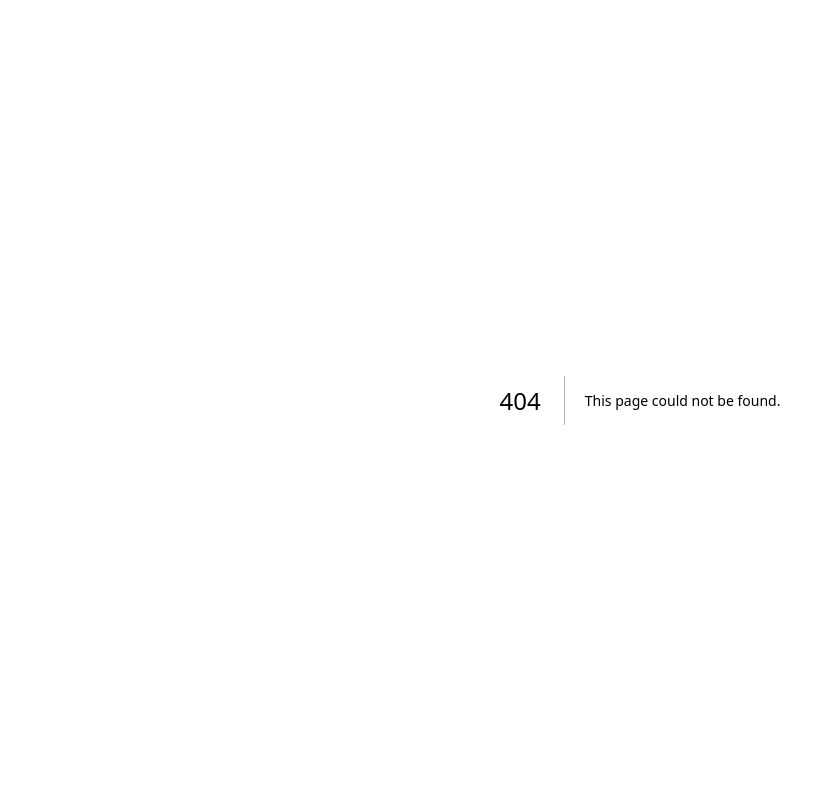
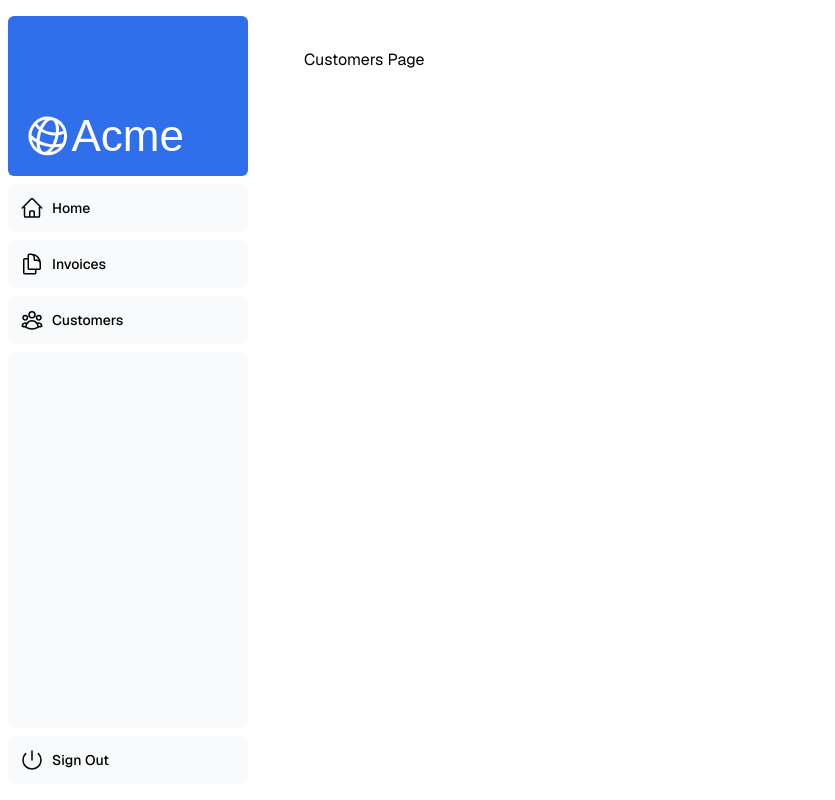
Before and after one commit to youngsun4786/nextjs-dashboard, a Next.js app: page /dashboard/customers in a window 1280 px wide. Before the commit this address had no page. Shown: the whole page, without its empty margins (0-835 px from the left). Built offline with nearby package versions, Linux system fonts and the light colour scheme; a web font is replaced by a local one.

Commit message:
add layout and pages for dashboard

```diff
--- /dev/null
+++ b/app/dashboard/customers/page.tsx
@@ -0,0 +1,5 @@
+const Page = () => {
+    return <p>Customers Page</p>
+}
+
+export default Page;
--- /dev/null
+++ b/app/dashboard/invoices/page.tsx
@@ -0,0 +1,5 @@
+const Page = () => {
+  return <p>Invoices Page</p>;
+};
+
+export default Page;
--- /dev/null
+++ b/app/dashboard/layout.tsx
@@ -0,0 +1,17 @@
+import SideNav from '../ui/dashboard/sidenav';
+import { ReactNode } from 'react';
+
+const Layout = ({ children }: { children: ReactNode }) => {
+  return (
+    <div className="flex h-screen flex-col md:flex-row md:overflow-hidden">
+      <div className=" w-full flex-none md:w-64">
+        <SideNav />
+      </div>
+      <div className=" flex-grow p-6 md:overflow-y-auto md:p-12">
+        {children}
+      </div>
+    </div>
+  );
+};
+
+export default Layout;
--- /dev/null
+++ b/app/dashboard/page.tsx
@@ -0,0 +1,5 @@
+const Page = () => {
+  return <p>Dashboard Page</p>;
+};
+
+export default Page;
```
